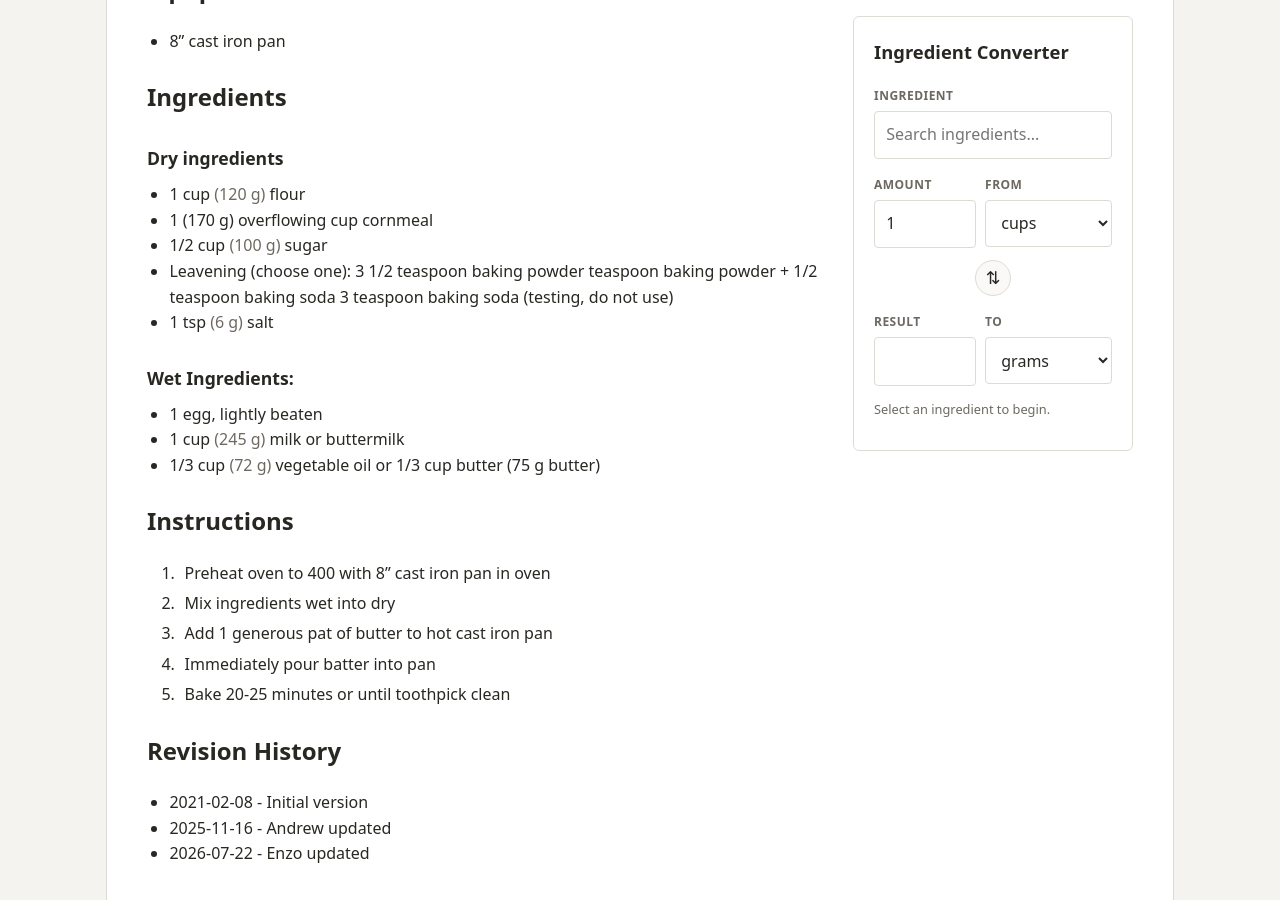
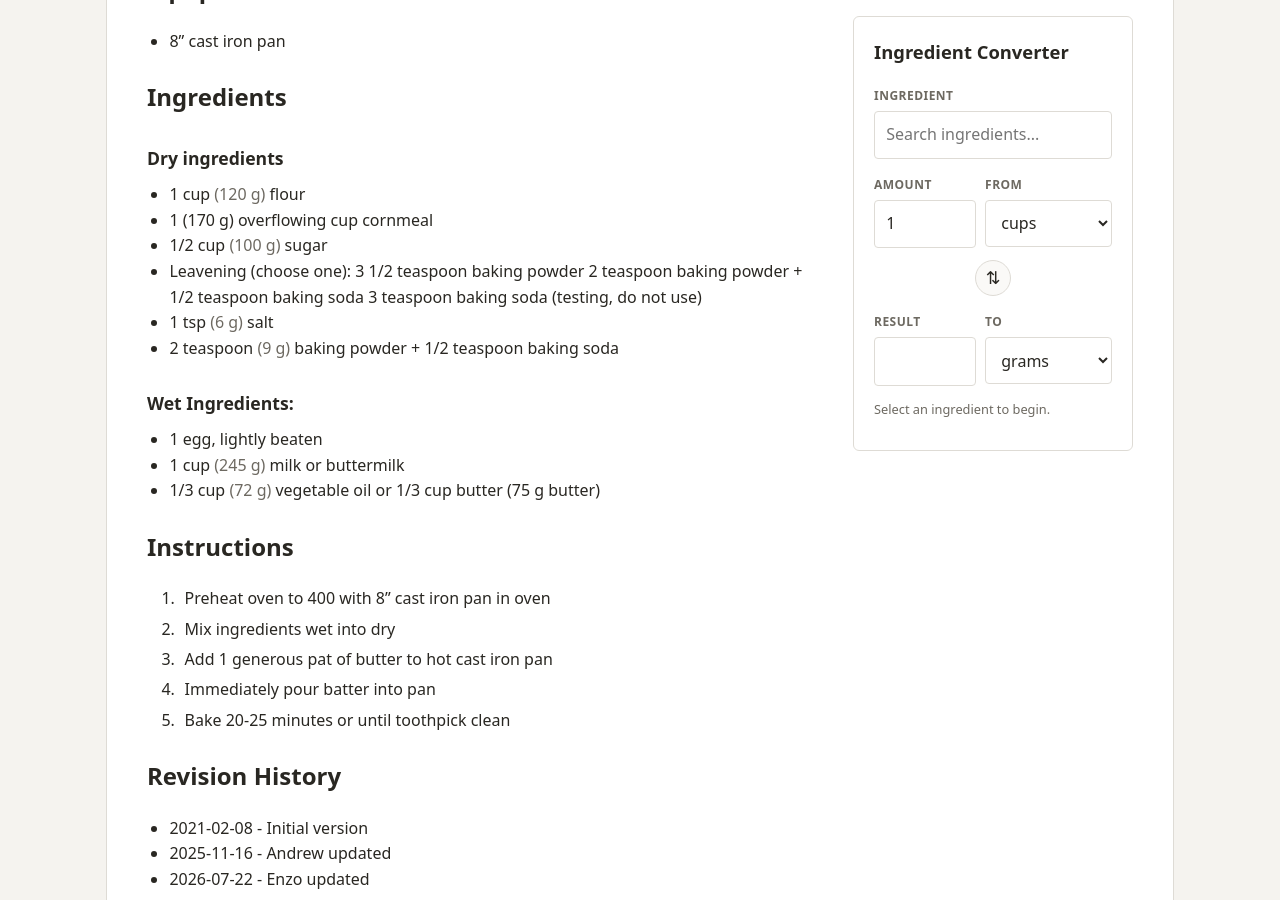
Before and after one commit to sundaycake/recipes, a Jekyll site: the page built from _recipes/cornbread.md, in a window 1280 px wide and 900 px high, scrolled down 639 px. Built offline with Jekyll 4.4.1, drawn with Linux system fonts in a browser that asks for light colours.

Commit message:
Update cornbread.md

```diff
--- a/_recipes/cornbread.md
+++ b/_recipes/cornbread.md
@@ -34,9 +34,10 @@ source_url: https://www.allrecipes.com/recipe/17891/golden-sweet-cornbread/
 - 1/2 cup sugar
 - Leavening (choose one):
   1. 3 1/2 teaspoon baking powder
-  2. teaspoon baking powder + 1/2 teaspoon baking soda
+  2. 2 teaspoon baking powder + 1/2 teaspoon baking soda
   3. 3 teaspoon baking soda (testing, do not use)
 - 1 tsp salt
+- 2 teaspoon baking powder + 1/2 teaspoon baking soda
 
 ### Wet Ingredients:
 - 1 egg, lightly beaten
```
